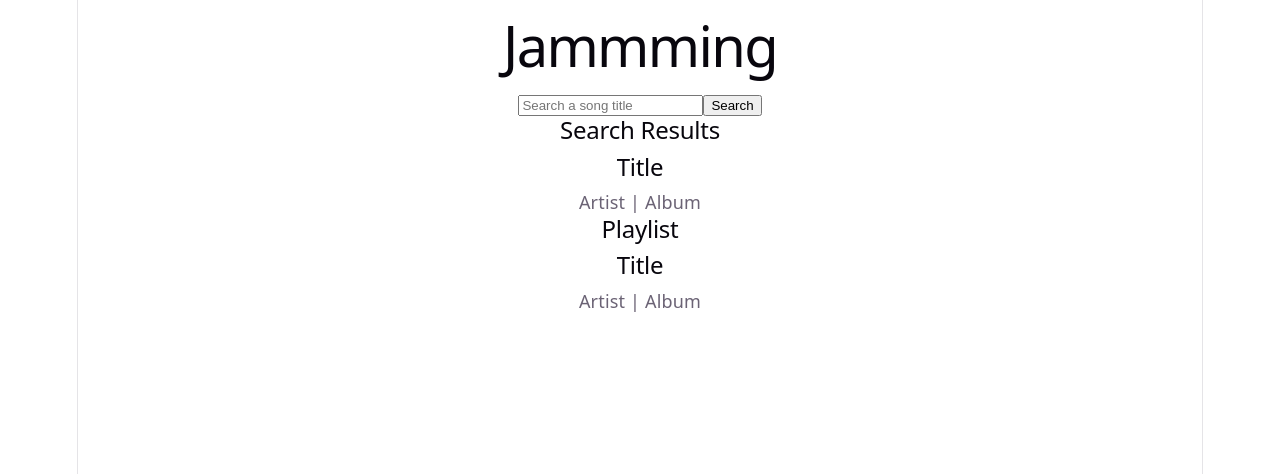
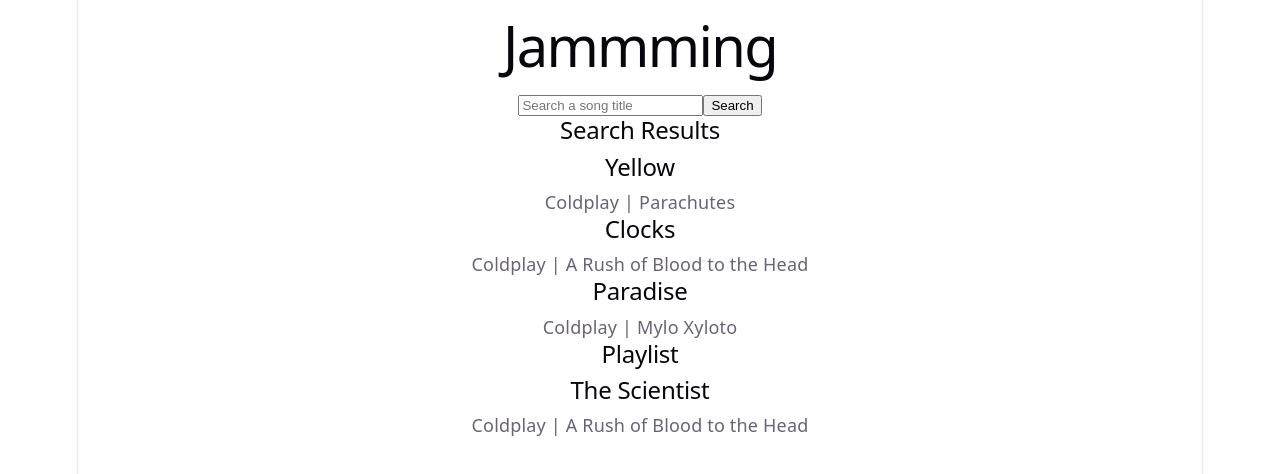
Before and after one commit to Martin97c/jammming-react, a React (Vite) app: page / in a window 1280 px wide. Shown: the top 474 px of the page. Built offline with nearby package versions, Linux system fonts and the light colour scheme.

Commit message:
feat: implement track listing

```diff
--- a/src/App.jsx
+++ b/src/App.jsx
@@ -4,12 +4,41 @@
 import './App.css'
 
 function App() {
+  const playlistTracks = [
+    {
+      id: 4,
+      name: "The Scientist",
+      artist: "Coldplay",
+      album: "A Rush of Blood to the Head"
+    }
+  ];
+
+  const searchResults = [
+    {
+      id: 1,
+      name: "Yellow",
+      artist: "Coldplay",
+      album: "Parachutes"
+    },
+    {
+      id: 2,
+      name: "Clocks",
+      artist: "Coldplay",
+      album: "A Rush of Blood to the Head"
+    },
+    {
+      id: 3,
+      name: "Paradise",
+      artist: "Coldplay",
+      album: "Mylo Xyloto"
+    },
+  ];
   return (
     <div className='app'>
       <h1>Jammming</h1>
       <SearchBar />
-      <SearchResults />
-      <Playlist />
+      <SearchResults searchResults={searchResults}/>
+      <Playlist playlistTracks={playlistTracks}/>
     </div>
   );
 }
--- a/src/components/Playlist.jsx
+++ b/src/components/Playlist.jsx
@@ -1,10 +1,10 @@
 import TrackList from "./TrackList";
 
-function Playlist () {
+function Playlist (props) {
     return (
         <div className="playlist">
             <h2>Playlist</h2>
-            <TrackList />
+            <TrackList tracks={props.playlistTracks}/>
         </div>
     );
 }
--- a/src/components/SearchResults.jsx
+++ b/src/components/SearchResults.jsx
@@ -1,10 +1,10 @@
 import TrackList from "./TrackList";
 
-function SearchResults () {
+function SearchResults (props) {
     return (
         <div className="search-results">
             <h2>Search Results</h2>
-            <TrackList />
+            <TrackList tracks={props.searchResults}/>
         </div>
     );
 }
--- a/src/components/Track.jsx
+++ b/src/components/Track.jsx
@@ -1,8 +1,8 @@
-function Track () {
+function Track (props) {
     return (
         <div className="track">
-            <h2>Title</h2>
-            <p>Artist | Album</p>
+            <h2>{props.track.name}</h2>
+            <p>{props.track.artist} | {props.track.album}</p>
         </div>
     );
 }
--- a/src/components/TrackList.jsx
+++ b/src/components/TrackList.jsx
@@ -1,9 +1,16 @@
 import Track from "./Track";
 
-function TrackList () {
+function TrackList (props) {
     return (
         <div className="track-list">
-            <Track />
+            {props.tracks.map((track) => {
+                return (
+                    <Track
+                        key={track.id}
+                        track={track}
+                    />
+                )
+            })}
         </div>
     );
 }
```
